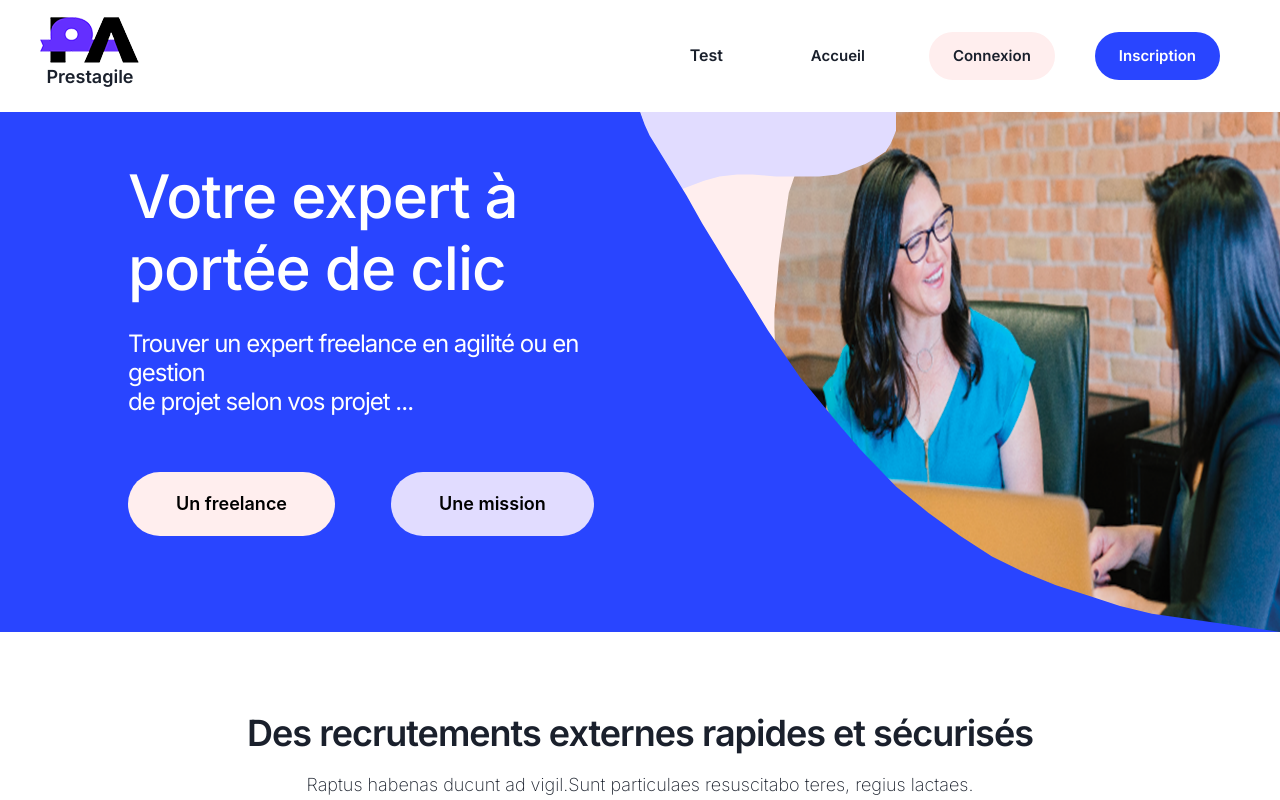
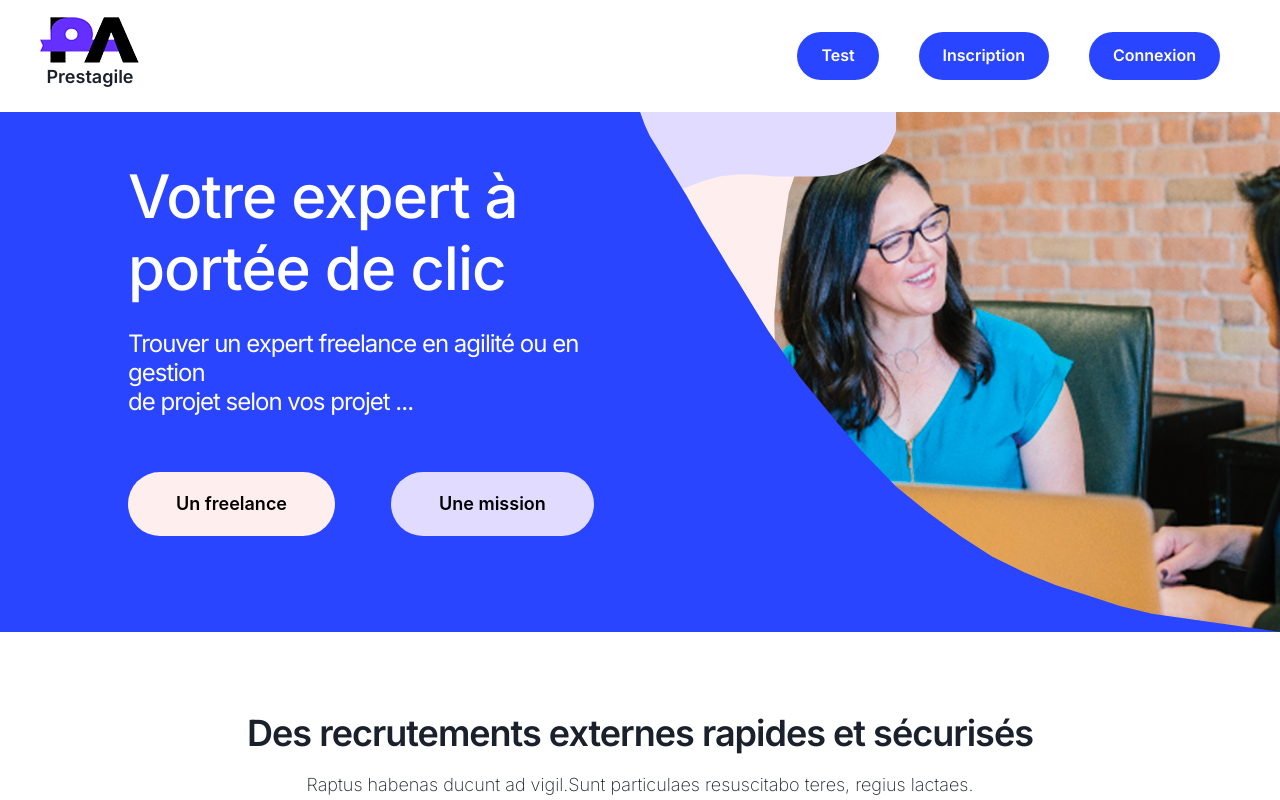
Before and after one commit to FairFightKing/PrestAgile, a Next.js app in the folder app/: page / in a window 1280 px wide. Shown: the top 800 px of the page. Built offline with nearby package versions, Linux system fonts and the light colour scheme.

Commit message:
fix links

```diff
--- a/app/ui/components/bannerHomePage.tsx
+++ b/app/ui/components/bannerHomePage.tsx
@@ -102,6 +102,7 @@ export default function BannerHomePage() {
         />
         <Image
           height="100%"
+          objectFit="cover"
           position="relative"
           top="-1092px"
           left="0px"
--- a/app/ui/components/buttonHomePage/totalButtonHeader.tsx
+++ b/app/ui/components/buttonHomePage/totalButtonHeader.tsx
@@ -8,59 +8,59 @@ export default function TotalButtonHeader() {
       <LinkComponent
         target="/test"
         child={
-          <Button mx={5} px={6} py={4} variant="ghost" color="primary">
+          <Button
+            mx={5}
+            px={6}
+            py={4}
+            fontSize="1rem"
+            fontWeight="600"
+            color="white"
+            variant="ghost"
+            bg="#2945FF"
+            borderRadius="100px"
+            size="lg"
+          >
             Test
           </Button>
         }
       />
       <LinkComponent
+        target="/inscription"
         child={
-          <ButtonHomePage
-            buttonContent="Accueil"
-            buttonMarginX="5"
-            buttonPaddingX="6"
-            buttonPaddingy="4"
-            buttonFontSize="15px"
-            buttonFontWeight="600"
-            buttonSize="lg"
-            buttonRadius="100px"
-            buttonVariant="ghost"
-          />
+          <Button
+            mx={5}
+            px={6}
+            py={4}
+            fontSize="1rem"
+            fontWeight="600"
+            color="white"
+            variant="ghost"
+            bg="#2945FF"
+            borderRadius="100px"
+            size="lg"
+          >
+            Inscription
+          </Button>
         }
-        target="/test"
       />
       <LinkComponent
+        target="/connexion"
         child={
-          <ButtonHomePage
-            buttonContent="Connexion"
-            buttonMarginX="5"
-            buttonPaddingX="6"
-            buttonPaddingy="4"
-            buttonFontSize="15px"
-            buttonFontWeight="600"
-            buttonSize="lg"
-            buttonRadius="100px"
-            buttonBackground="#FFEEEE"
-          />
+          <Button
+            mx={5}
+            px={6}
+            py={4}
+            fontSize="1rem"
+            fontWeight="600"
+            color="white"
+            variant="ghost"
+            bg="#2945FF"
+            borderRadius="100px"
+            size="lg"
+          >
+            Connexion
+          </Button>
         }
-        target="/connexion"
-      />
-      <LinkComponent
-        child={
-          <ButtonHomePage
-            buttonContent="Inscription"
-            buttonMarginX="5"
-            buttonPaddingX="6"
-            buttonPaddingy="4"
-            buttonFontSize="15px"
-            buttonFontWeight="600"
-            buttonSize="lg"
-            buttonRadius="100px"
-            buttonBackground="#2945FF"
-            buttonTextColor="white"
-          />
-        }
-        target="/"
       />
     </Box>
   )
--- a/app/ui/components/buttonHomePage/types/ButtonHomePageApp.ts
+++ b/app/ui/components/buttonHomePage/types/ButtonHomePageApp.ts
@@ -3,7 +3,7 @@ export declare interface ButtonHomePageProps {
   buttonRadius?: string
   buttonBackground?: string
   buttonTextColor?: string
-  buttonContent: string
+  buttonContent?: string
   buttonMarginT?: string
   buttonMarginX?: string
   buttonPaddingX?: string
```
